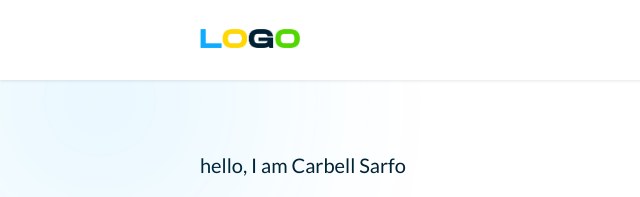
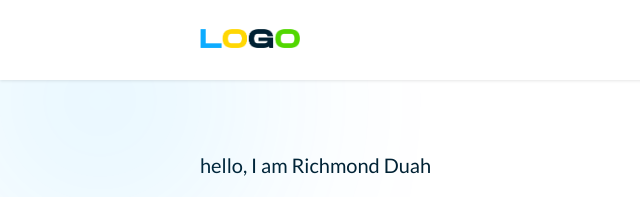
Before and after one commit to Carbell-sarfo/richmond-duah-3, a plain HTML site: page index.html in a window 1280 px wide. Shown: the top 197 px of the page, 0-640 px from the left. Drawn offline with Linux system fonts and the light colour scheme.

Commit message:
Update index.html

```diff
--- a/index.html
+++ b/index.html
@@ -79,7 +79,7 @@
             <div class="hero-container">
                 <!-- hero text -->
                 <div class="hero-text">
-                    <p class="mb-20">hello, I am Carbell Sarfo</p>
+                    <p class="mb-20">hello, I am Richmond Duah</p>
                     <h1>A Full Stack Developer</h1>
                     <h1 class="mb-20">& UI / UX Designer</h1>
                     <p class="mb-50">Lorem ipsum dolor sit amet consectetur, hello elit. Eius, aliquam!</p>
```
